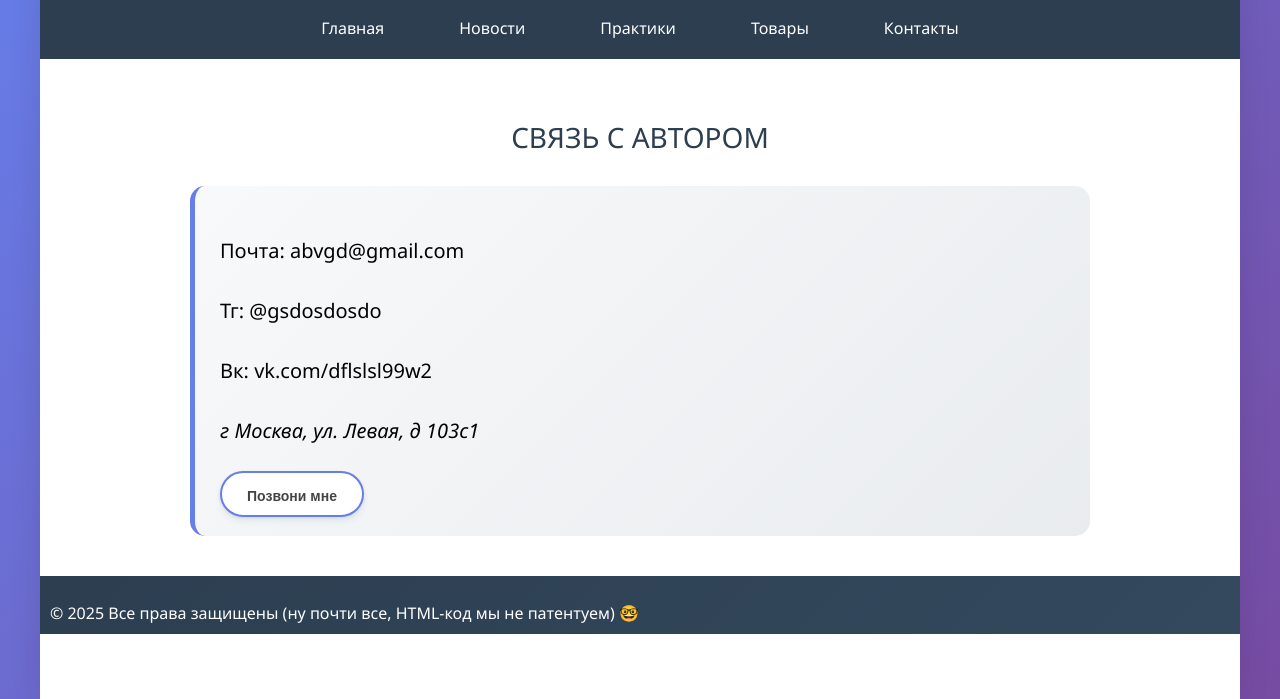
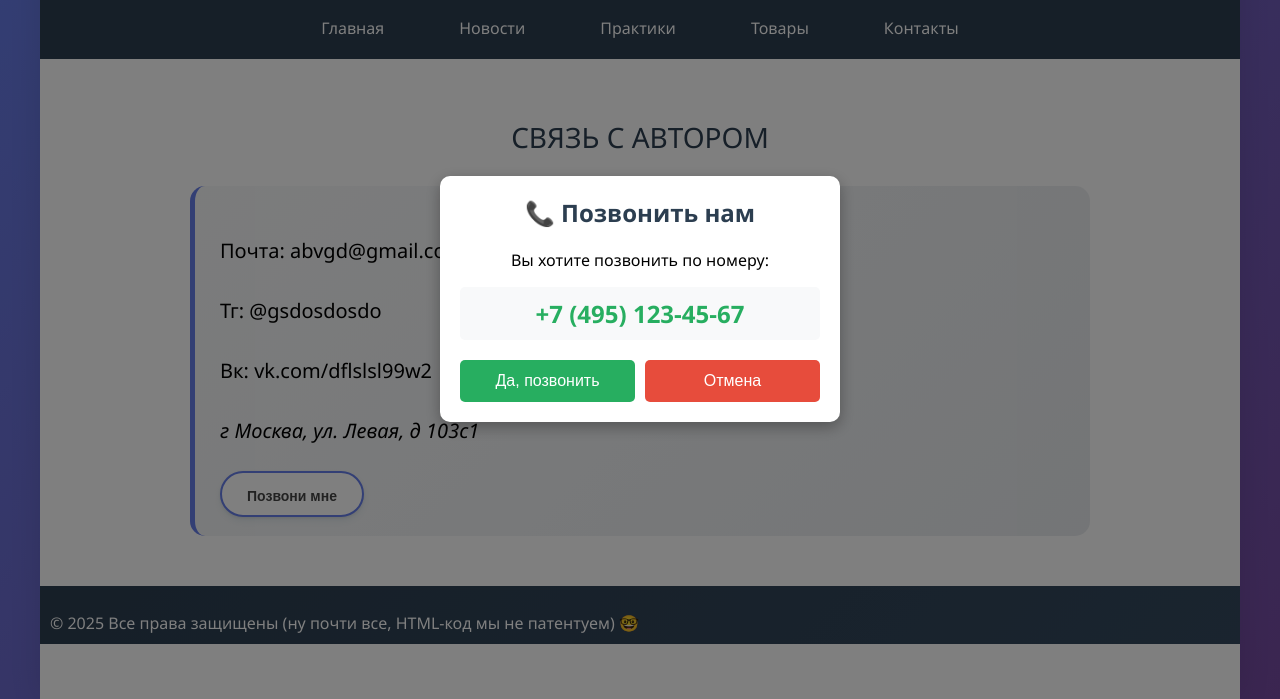
Before and after one commit to DaryaKlyukvina/frontend-and-backend-practice, a plain HTML site: page pages/contacts.html in a window 1280 px wide. Both pictures are taken after a click on the button "Позвони мне". Shown: the part 101-800 px from the top of the page. Drawn offline with Linux system fonts and the light colour scheme.

Commit message:
футер прижат

```diff
--- a/pages/contacts.html
+++ b/pages/contacts.html
@@ -35,5 +35,47 @@
             </div>
             <div id="footer"> <p class="funny-text">© 2025 Все права защищены (ну почти все, HTML-код мы не патентуем) 🤓</p></div>
         </div>
+        <dialog id="callModal">
+    <div class="modal-simple">
+        <h2>📞 Позвонить нам</h2>
+        <p>Вы хотите позвонить по номеру:</p>
+        <p class="phone-number">+7 (495) 123-45-67</p>
+
+        <div class="modal-buttons">
+            <button class="btn" onclick="window.location.href='tel:+74951234567'">
+                Да, позвонить
+            </button>
+            <button class="btn btn-close" onclick="callModal.close()">
+                Отмена
+            </button>
+        </div>
+    </div>
+</dialog>
+<script>
+// Получаем элементы
+const callButton = document.getElementById('call');
+const callModal = document.getElementById('callModal');
+
+// Открываем модальное окно при клике на кнопку "Позвонить"
+if (callButton) {
+    callButton.addEventListener('click', function() {
+        callModal.showModal();
+    });
+}
+
+// Закрытие при клике на фон
+callModal.addEventListener('click', function(event) {
+    if (event.target === this) {
+        this.close();
+    }
+});
+
+// Закрытие при нажатии ESC
+callModal.addEventListener('keydown', function(event) {
+    if (event.key === 'Escape') {
+        this.close();
+    }
+});
+</script>
     </body>
 </html>
--- a/style/styles.css
+++ b/style/styles.css
@@ -285,7 +285,7 @@ body {
     градиентный фон */
     color: white; /* Белый цвет текста */
     text-align: left; /* Выравнивание по центру */
-    margin-bottom: 0px;
+    margin-top: 10px;
     padding: 10px; /* Внутренние отступы */
 }
 
@@ -366,6 +366,7 @@ body {
 .product-price {
     font-size: 20px;
 }
+
 .buy-button {
     border-radius: 25px;
     background: #667eea;
@@ -378,3 +379,70 @@ body {
     text-decoration: line-through;
     color: red;
 }
+
+/* Стили для модального окна звонка */
+#callModal::backdrop {
+    background: rgba(0, 0, 0, 0.5);
+}
+
+#callModal {
+    border: none;
+    border-radius: 10px;
+    padding: 0;
+    width: 90%;
+    max-width: 400px;
+    box-shadow: 0 5px 15px rgba(0,0,0,0.3);
+}
+
+.modal-simple {
+    padding: 20px;
+    text-align: center;
+}
+
+.modal-simple h2 {
+    margin-top: 0;
+    color: #2c3e50;
+}
+
+.phone-number {
+    font-size: 24px;
+    font-weight: bold;
+    color: #27ae60;
+    margin: 15px 0;
+    padding: 10px;
+    background: #f8f9fa;
+    border-radius: 5px;
+}
+
+.modal-buttons {
+    display: flex;
+    gap: 10px;
+    margin-top: 20px;
+}
+
+.modal-buttons .btn {
+    flex: 1;
+    padding: 12px;
+    border: none;
+    border-radius: 5px;
+    cursor: pointer;
+    font-size: 16px;
+}
+
+.modal-buttons .btn:first-child {
+    background: #27ae60;
+    color: white;
+}
+
+.modal-buttons .btn:first-child:hover {
+    background: #219653;
+}
+
+.modal-buttons .btn-close {
+    background: #e74c3c;
+    color: white;
+}
+
+.modal-buttons .btn-close:hover {
+    background: #c0392b;
+}
```
